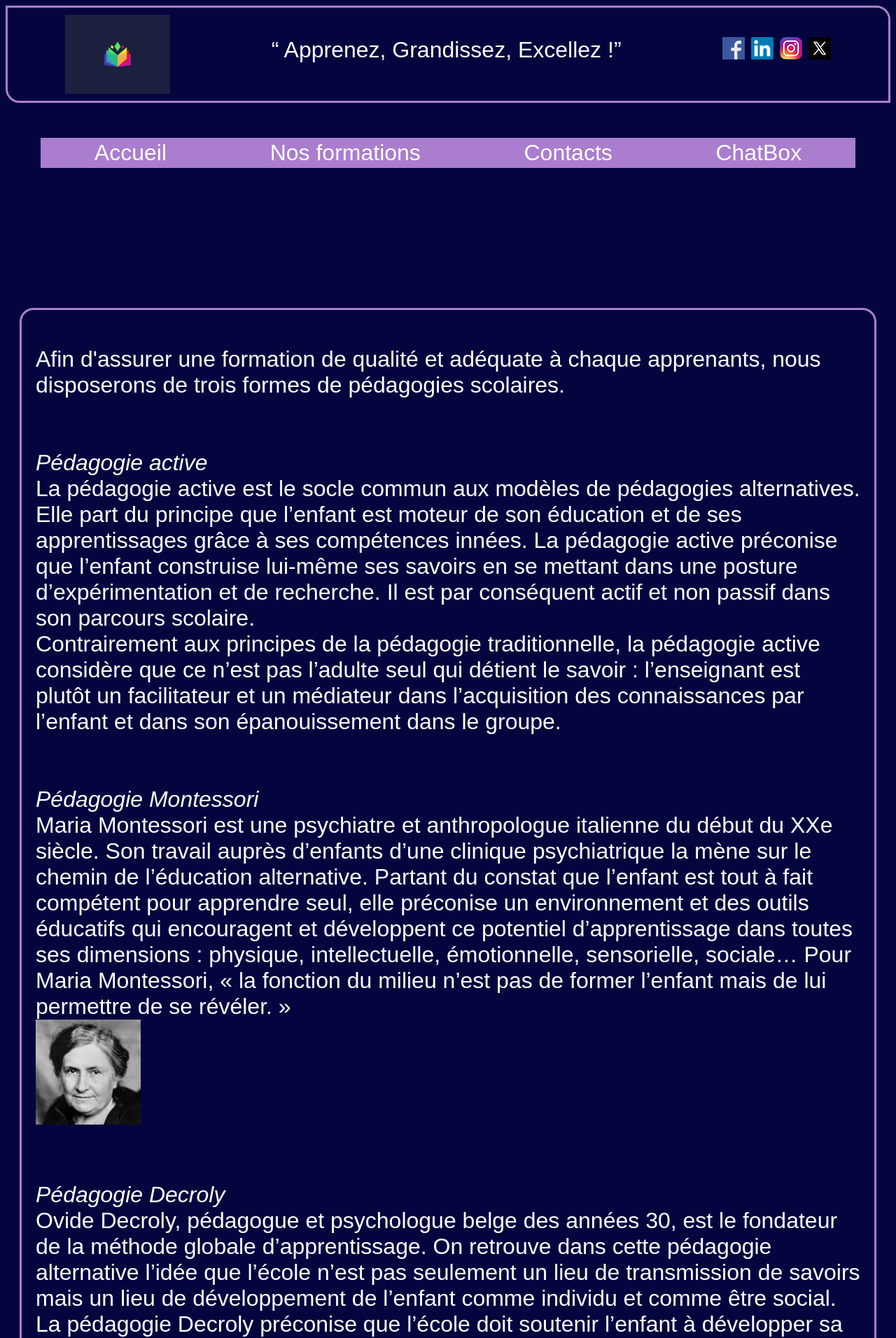
After one commit to 4S7VEN/WebStat1, a PHP site: the page made by projet webstatique/pédagogie.html in a window 1280 px wide. The commit adds this page. Shown: the top 1912 px of the page at 70% size. Run offline with PHP 8.4, Linux system fonts and the light colour scheme.

Commit message:
Add files via upload

```diff
--- /dev/null
+++ b/projet webstatique/pédagogie.html
@@ -0,0 +1,62 @@
+<!DOCTYPE html>
+<html lang="en">
+<head>
+    <meta charset="UTF-8">
+    <meta name="viewport" content="width=device-width, initial-scale=1.0">
+    <title>Pédagogie</title>
+    <link rel="stylesheet" href="style.css">
+</head>
+<body>
+    <header>
+        <div class="header">
+            <img src="logo-formation-1.png" alt="logo" id="logo" width="150em">
+            <p> <q> Apprenez, Grandissez, Excellez !</q></p>
+            <p>
+                <a href="https://fr.linkedin.com/"><img src="facebook.png" alt="lien fb"></a>
+                <a href="https://fr.linkedin.com/"><img src="linkedLn.png" alt="lien linkedLn"></a>
+                <a href="https://www.instagram.com/"><img src="instagram.png" alt="lien instagram"></a>
+                <a href="https://twitter.com/?lang=fr"><img src="twitter.png" alt="twitter"></a>
+            </p>
+        </div>
+    </header>
+    <div class="header2">
+        <a href="accueil.html">Accueil</a>
+        <a href="#f">Nos formations</a>
+        <a href=".contacts">Contacts</a>
+        <a>ChatBox</a>
+    </div>
+
+
+    <div class="corps">
+        <div>
+            <p>Afin d'assurer une formation de qualité et adéquate à chaque apprenants, nous disposerons de trois formes de pédagogies scolaires.
+             <br><br>
+             <br><em>Pédagogie active</em>
+             <br>La pédagogie active est le socle commun aux modèles de pédagogies alternatives. Elle part du principe que l’enfant est moteur de son éducation et de ses apprentissages grâce à ses compétences innées. La pédagogie active préconise que l’enfant construise lui-même ses savoirs en se mettant dans une posture d’expérimentation et de recherche. Il est par conséquent actif et non passif dans son parcours scolaire.
+             <br>Contrairement aux principes de la pédagogie traditionnelle, la pédagogie active considère que ce n’est pas l’adulte seul qui détient le savoir : l’enseignant est plutôt  un facilitateur et un médiateur  dans l’acquisition des connaissances par l’enfant et dans son épanouissement dans le groupe.
+
+             <br><br><br><em>Pédagogie Montessori</em>
+             <br>Maria Montessori est une psychiatre et anthropologue italienne du début du XXe siècle. Son travail auprès d’enfants d’une clinique psychiatrique la mène sur le chemin de l’éducation alternative. Partant du constat que l’enfant est tout à fait compétent pour apprendre seul, elle préconise un environnement et des outils éducatifs qui encouragent et développent ce potentiel d’apprentissage dans toutes ses dimensions : physique, intellectuelle, émotionnelle, sensorielle, sociale…  Pour Maria Montessori, « la fonction du milieu n’est pas de former l’enfant mais de lui permettre de se révéler. »
+             <br><img src="Maria.jpg" width="150em">
+             <br><br><br><em>Pédagogie Decroly</em>
+             <br>Ovide Decroly, pédagogue et psychologue belge des années 30, est le fondateur de la méthode globale d’apprentissage. On retrouve dans cette pédagogie alternative l’idée que l’école n’est pas seulement un lieu de transmission de savoirs mais un lieu de développement de l’enfant comme individu et comme être social. La pédagogie Decroly  préconise que l’école  doit soutenir l’enfant à développer sa personnalité et s’adapter à la société. Cette pédagogie active pose aussi le principe que les goûts et compétences innées de l’enfant sont un moteur puissant pour ses apprentissages.
+             <br><img src="Decroly.jpg" alt="pédagogue decroly" >
+            </p>
+        </div>
+    </div>
+
+
+    <footer>
+        <article class="BasPage">               <!-- Accéder au formulaire pour contacter -->
+            <p>Liens d'accès vers une nouvelle page de formulaire </p>
+            <p class="txtBasPage">Infos sur la plateforme: <br> L1G2
+                <br>Francky N°1
+                <br>Deborah N°8
+                <br>Tsiory N°17
+                <br>Lanja N°19
+            </p>
+        </article>
+    </footer>
+
+</body>
+</html>
--- a/projet webstatique/style.css
+++ b/projet webstatique/style.css
@@ -50,7 +50,7 @@ header
     justify-content: center;
 }
 
-.p{
+.f3{
     border: solid #a8c7bb;
     border-radius: 20px;
     padding: 10px;
@@ -58,7 +58,7 @@ header
     background-color: #04053e;
 }
 
-.f{
+#f{
     display: flex;
     flex-direction: column;
     justify-content: space-between;
@@ -108,3 +108,7 @@ a:hover{
     color: green;
     text-decoration: underline;
 }
+
+em{
+    font-style: italic;
+}
```
Also changed, not shown: projet webstatique/accueil.html (+7 -7 lines), projet webstatique/formation1.html (+8 -0 lines), projet webstatique/formation2.html (+10 -0 lines), projet webstatique/Decroly.jpg (added), projet webstatique/Maria.jpg (added).
